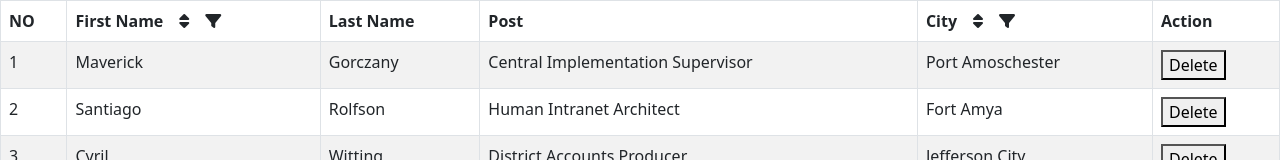
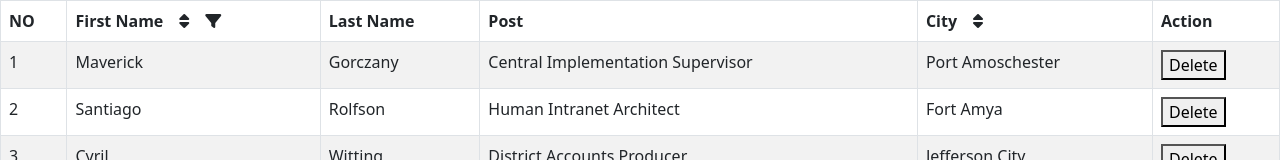
Before and after one commit to jkvaland17/Reusable_Component_Table, a React (Create React App) app: page / in a window 1280 px wide. Shown: the top 160 px of the page. Built offline with nearby package versions, Linux system fonts and the light colour scheme.

Commit message:
27022023

```diff
--- a/src/component/CustomeTable.js
+++ b/src/component/CustomeTable.js
@@ -68,8 +68,8 @@ const CustomeTable = ({ data, columns }) => {
     let checkbox = deldata.filter((fval) => {
       return fval.name.includes(gd);
     });
+    console.log(gd);
     setDataList(checkbox);
-    console.log(gd)
   };
 
   return (
@@ -78,7 +78,7 @@ const CustomeTable = ({ data, columns }) => {
         <thead>
           <tr>
             {columns.map((column) => {
-              let filsorter =
+              let filterd =
                 column.sort === true ? (
                   <>
                     <span>
@@ -89,15 +89,13 @@ const CustomeTable = ({ data, columns }) => {
                         onClick={() => requestSort(column.key)}
                       ></i>
                     </span>
-                    <Popup passing={p1} />
+                    {column.filter === true ? <Popup passing={p1} /> : ""}
                   </>
-                ) : column.filter === true ? (
-                  <Popup passing={p1} />
                 ) : (
                   column.label
                 );
 
-              return <th key={column.key}>{filsorter}</th>;
+              return <th key={column.key}>{filterd}</th>;
             })}
           </tr>
         </thead>
--- a/src/component/HomePage.js
+++ b/src/component/HomePage.js
@@ -17,7 +17,6 @@ const columns = [
   },
 ];
 
-
 const HomePage = () => {
   return (
     <>
--- a/src/component/Popup.js
+++ b/src/component/Popup.js
@@ -13,14 +13,11 @@ const Popup = ({passing}) => {
   const handleOk = () => {
     setModalText("The modal will be closed after two seconds");
     setConfirmLoading(true);
-    setTimeout(() => {
-      setOpen(false);
-      setConfirmLoading(false);
-    }, 1000);
+    setOpen(false);
+    setConfirmLoading(false);
   };
 
   const handleCancel = () => {
-    console.log("Clicked cancel button");
     setOpen(false);
   };
 
```
Also changed, not shown: src/component/jk.js (+138 -34 lines). Lines whose indentation alone changed are shown as unchanged.
